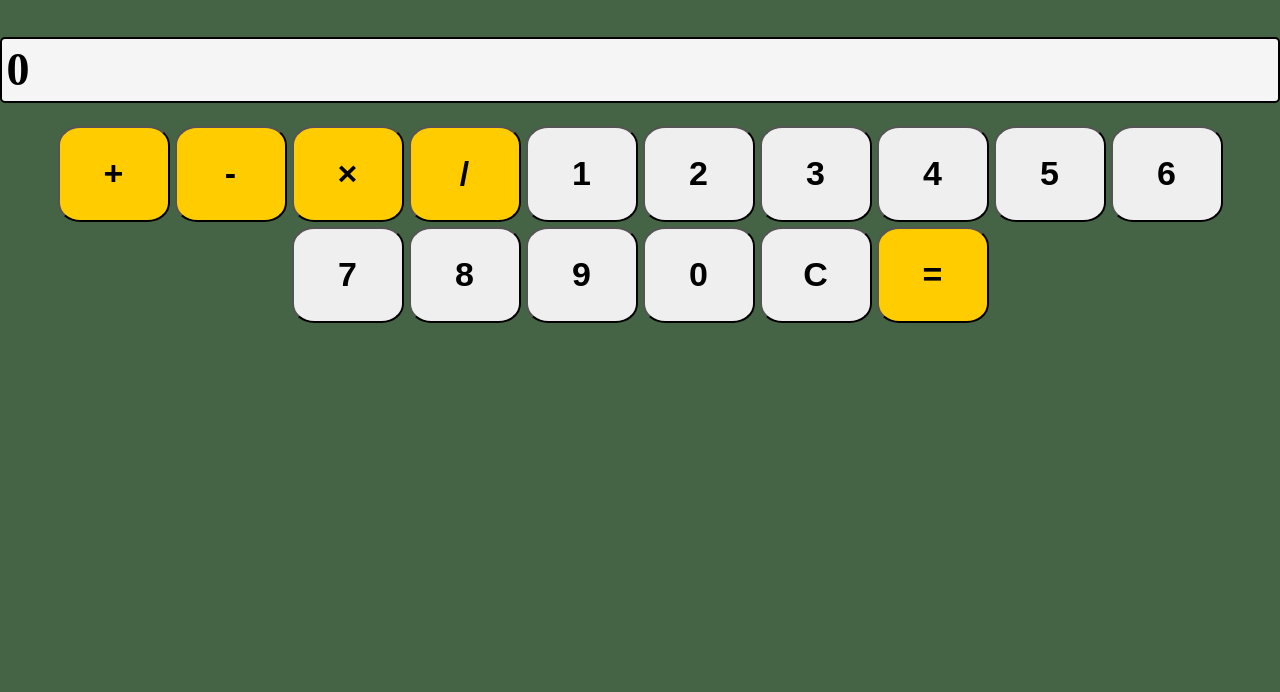
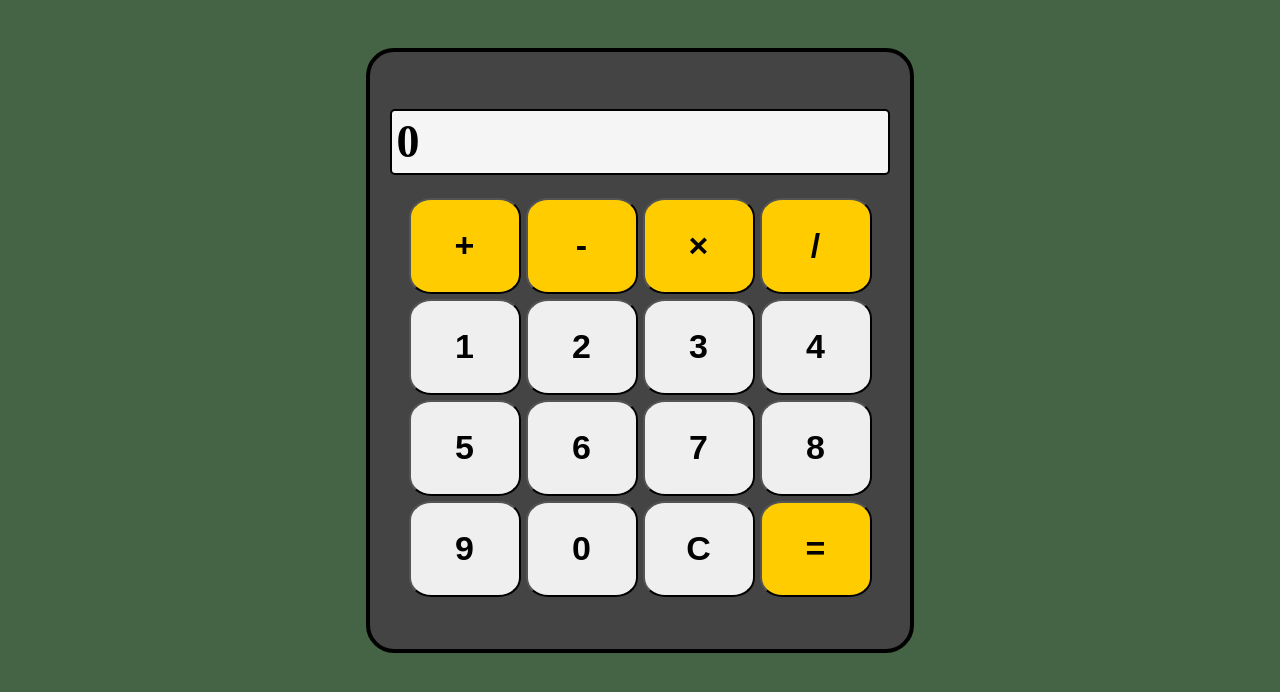
Before and after one commit to IMayHeMI/Calculator, a plain HTML site: page index.html in a window 1280 px wide. Drawn offline with Linux system fonts and the light colour scheme.

Commit message:
Typo fix

```diff
--- a/index.html
+++ b/index.html
@@ -8,7 +8,7 @@
     <script src="script.js" defer></script>
 </head>
 <body>
-    <div class="conteiner">
+    <div class="container">
         <div class="output">0</div>
         <div class="buttonsGrid">
             <button class="operator" id="add">+</button>
```
